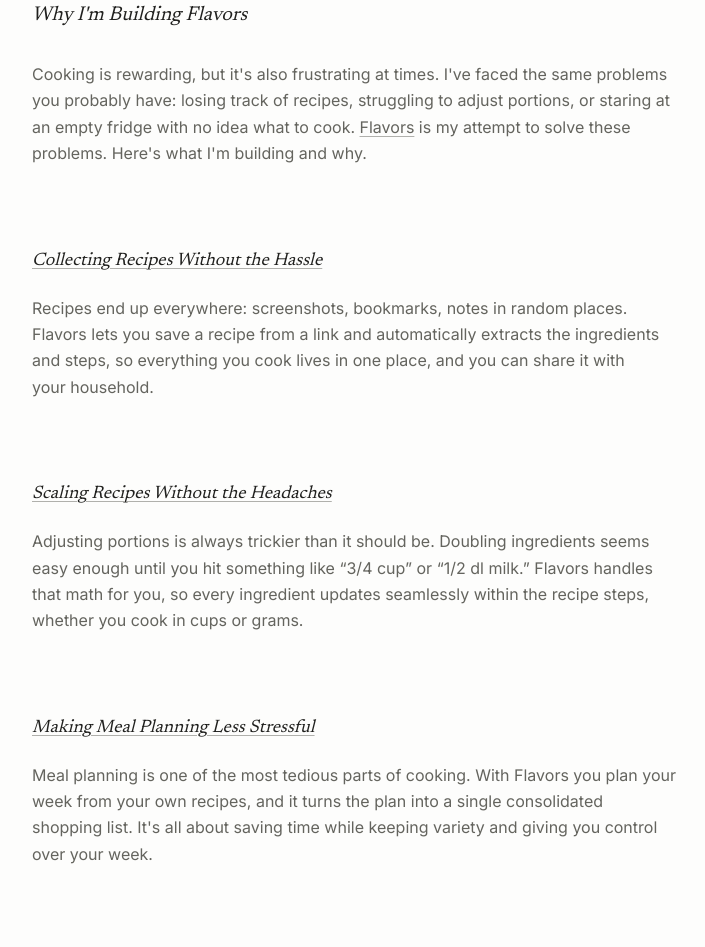
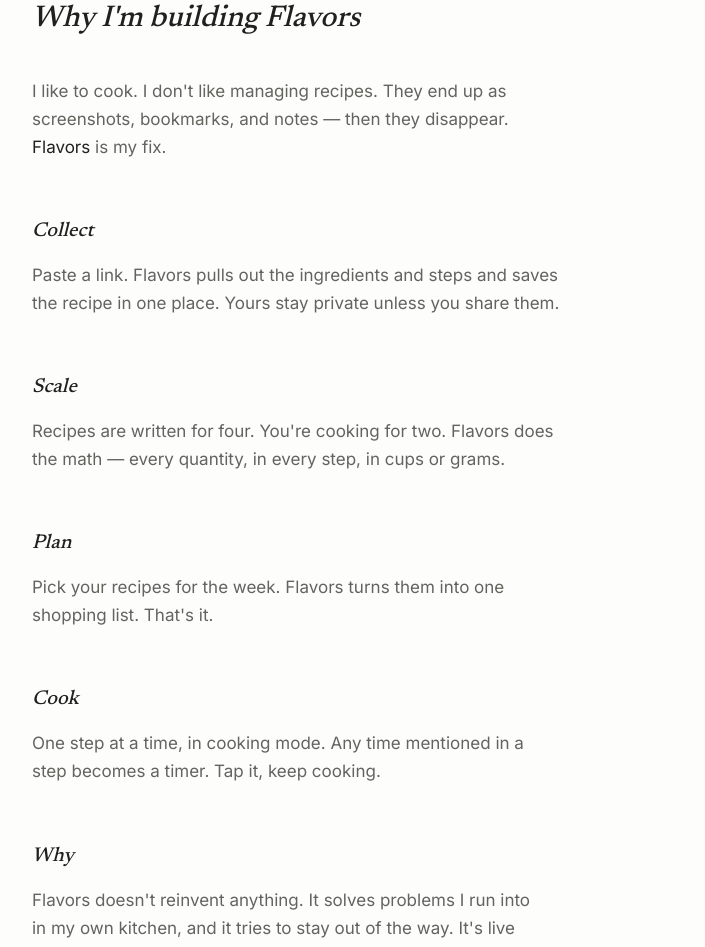
Before and after one commit to isacrasmusson/portfolio, a Next.js app: page /projects/flavors in a window 1280 px wide. Shown: the part 200-1147 px from the top of the page, without its empty margins (286-991 px from the left). Built offline with nearby package versions, Linux system fonts and the light colour scheme.

Commit message:
second pass

```diff
--- a/app/globals.css
+++ b/app/globals.css
@@ -126,15 +126,23 @@
 }
 
 a {
-  text-decoration: underline;
-  text-underline-offset: 3px;
-  text-decoration-thickness: 1px;
-  text-decoration-color: hsl(var(--muted-foreground) / 0.5);
-  transition: text-decoration-color 150ms ease;
+  text-decoration: none;
 }
 
-a:hover {
-  text-decoration-color: hsl(var(--foreground));
+/* Prose links: foreground color carries the affordance, underline on hover only */
+p a,
+li a,
+dd a {
+  color: hsl(var(--foreground));
+}
+
+p a:hover,
+li a:hover,
+dd a:hover {
+  text-decoration: underline;
+  text-decoration-thickness: 1px;
+  text-underline-offset: 3px;
+  text-decoration-color: hsl(var(--muted-foreground) / 0.6);
 }
 
 p {
--- a/app/projects/flavors/page.tsx
+++ b/app/projects/flavors/page.tsx
@@ -2,84 +2,53 @@
 import { Heading } from "@/components/global/Article/Heading";
 
 export const metadata: Metadata = {
-  title: "Why I'm Building Flavors",
+  title: "Why I'm building Flavors",
   description:
-    "Cooking is rewarding, but it's also frustrating at times. I've faced the same problems you probably have—losing track of recipes, struggling to adjust portions, or staring at an empty fridge with no idea what to cook. Flavors is my attempt to solve these problems in a way that makes sense. Here's the story behind it.",
+    "I like to cook. I don't like managing recipes. Flavors is my fix.",
 };
 
 export default function Flavors() {
   return (
-    <article className="p-page">
-      <h1 className="mb-8 text-xl font-newsreader italic">
-        {"Why I'm Building Flavors"}
+    <article className="p-page max-w-xl text-[17px]">
+      <h1 className="mb-10 font-newsreader text-2xl font-medium italic sm:text-3xl">
+        {"Why I'm building Flavors"}
       </h1>
       <p className="text-muted-foreground">
-        {`Cooking is rewarding, but it's also frustrating at times. I've faced the
-        same problems you probably have: losing track of recipes, struggling to
-        adjust portions, or staring at an empty fridge with no idea what to
-        cook. `}
+        {`I like to cook. I don't like managing recipes. They end up as
+        screenshots, bookmarks, and notes — then they disappear. `}
         <a href="https://flavors.app" target="_blank" rel="noopener noreferrer">
           Flavors
         </a>
-        {` is my attempt to solve these problems. Here's what I'm building and
-        why.`}
+        {` is my fix.`}
       </p>
-      <Heading href="collecting-recipes">
-        {"Collecting Recipes Without the Hassle"}
-      </Heading>
+      <Heading href="collect">{"Collect"}</Heading>
       <p className="text-muted-foreground">
-        {`Recipes end up everywhere: screenshots, bookmarks, notes in random
-        places. Flavors lets you save a recipe from a link and automatically
-        extracts the ingredients and steps, so everything you cook lives in one
-        place, and you can share it with your household.`}
+        {`Paste a link. Flavors pulls out the ingredients and steps and saves
+        the recipe in one place. Yours stay private unless you share them.`}
       </p>
-      <Heading href="auto-quantities">
-        {"Scaling Recipes Without the Headaches"}
-      </Heading>
+      <Heading href="scale">{"Scale"}</Heading>
       <p className="text-muted-foreground">
-        {`Adjusting portions is always trickier than it should be. Doubling
-        ingredients seems easy enough until you hit something like “3/4 cup” or
-        “1/2 dl milk.” Flavors handles that math for you, so every ingredient
-        updates seamlessly within the recipe steps, whether you cook in cups or
-        grams.`}
+        {`Recipes are written for four. You're cooking for two. Flavors does
+        the math — every quantity, in every step, in cups or grams.`}
       </p>
-      <Heading href="weekly-meal-plans">
-        {"Making Meal Planning Less Stressful"}
-      </Heading>
+      <Heading href="plan">{"Plan"}</Heading>
       <p className="text-muted-foreground">
-        {`Meal planning is one of the most tedious parts of cooking. With
-        Flavors you plan your week from your own recipes, and it turns the plan
-        into a single consolidated shopping list. It's all about saving time
-        while keeping variety and giving you control over your week.`}
+        {`Pick your recipes for the week. Flavors turns them into one shopping
+        list. That's it.`}
       </p>
-      <Heading href="cooking-mode">{"Cooking With Your Hands Full"}</Heading>
+      <Heading href="cook">{"Cook"}</Heading>
       <p className="text-muted-foreground">
-        {`Following a recipe mid-cook usually means scrolling with messy hands
-        and losing your place. Flavors guides you step by step, and any timing
-        mentioned in a step becomes a timer you can start with a tap, so you can
-        focus on the food instead of your phone.`}
+        {`One step at a time, in cooking mode. Any time mentioned in a step
+        becomes a timer. Tap it, keep cooking.`}
       </p>
-      <Heading href="technology-meets-convenience">
-        {"Building Something Useful"}
-      </Heading>
+      <Heading href="why">{"Why"}</Heading>
       <p className="text-muted-foreground">
-        {`Flavors isn't about reinventing the wheel. It's about solving real
-        problems I've faced in my own kitchen—problems I know many others deal
-        with too. From better collecting to smarter planning, it's all about
-        making cooking simpler and more enjoyable, without losing the creativity
-        that makes it special. Every feature is being built with care and a
-        focus on real, practical needs.`}
-      </p>
-      <br />
-      <p className="text-muted-foreground">
-        {`Flavors is my way of blending the love of cooking with tools that
-        actually make life easier. It's not perfect, and it's still evolving,
-        but I'm excited to keep improving it. You can try it at `}
+        {`Flavors doesn't reinvent anything. It solves problems I run into in
+        my own kitchen, and it tries to stay out of the way. It's live at `}
         <a href="https://flavors.app" target="_blank" rel="noopener noreferrer">
           flavors.app
         </a>
-        {`. Whether you're a seasoned chef or just starting out, I hope it
-        inspires you to enjoy cooking even more.`}
+        {`.`}
       </p>
     </article>
   );
--- a/components/global/Article/Heading.tsx
+++ b/components/global/Article/Heading.tsx
@@ -22,9 +22,9 @@
   return (
     <a
       href={`#${href}`}
-      className="group group relative mb-5 mt-16 inline-block w-fit no-underline md:mt-20 font-newsreader text-lg italic"
+      className="group relative mb-4 mt-12 inline-block w-fit no-underline md:mt-14 font-newsreader text-xl font-medium italic"
     >
-      <LinkIcon className="size-4 absolute left-[-24px] top-[3px] opacity-0 shadow-none outline-none transition-opacity group-hover:opacity-100 group-focus:opacity-100" />
+      <LinkIcon className="size-4 absolute -left-6 top-0.75 opacity-0 shadow-none outline-none transition-opacity group-hover:opacity-100 group-focus:opacity-100" />
       {Comp}
     </a>
   );
--- a/components/page/FlavorsShowcase.tsx
+++ b/components/page/FlavorsShowcase.tsx
@@ -18,20 +18,9 @@
         rel="noopener noreferrer"
         className="group block no-underline"
       >
-        <div className="flavors-canvas overflow-hidden rounded-2xl border border-black/5 p-4 sm:p-8 dark:border-white/10">
-          <div className="overflow-hidden rounded-xl border border-black/10 bg-background shadow-[0_20px_50px_-20px_rgba(60,20,0,0.4)] transition-all duration-500 ease-out group-hover:-translate-y-1 group-hover:shadow-[0_28px_60px_-20px_rgba(60,20,0,0.5)] dark:border-white/10">
-            <div className="flex items-center gap-2 border-b border-black/5 bg-muted/60 px-3 py-2 dark:border-white/5">
-              <span className="flex gap-1.5">
-                <span className="size-2.5 rounded-full bg-[#ff5f57]" />
-                <span className="size-2.5 rounded-full bg-[#febc2e]" />
-                <span className="size-2.5 rounded-full bg-[#28c840]" />
-              </span>
-              <span className="mx-auto -translate-x-3 rounded-md bg-background/80 px-3 py-0.5 text-[11px] text-muted-foreground">
-                flavors.app
-              </span>
-            </div>
-
-            <div className="relative aspect-16/10 overflow-hidden">
+        <div className="flavors-canvas overflow-hidden rounded-2xl p-4 sm:p-8">
+          <div className="overflow-hidden rounded-lg transition-transform duration-500 ease-out group-hover:scale-[1.01]">
+            <div className="relative aspect-16/10 overflow-hidden bg-white">
               <iframe
                 src="https://www.flavors.app"
                 title="Live preview of flavors.app"
--- a/components/page/Footer.tsx
+++ b/components/page/Footer.tsx
@@ -1,7 +1,7 @@
 const Footer = ({ className }: { className?: string }) => {
   return (
     <footer className={className}>
-      <div className="flex items-center justify-between border-t pt-8 text-sm text-muted-foreground">
+      <div className="flex items-center justify-between text-sm text-muted-foreground">
         <span>Isac Rasmusson</span>
         <nav className="flex gap-5">
           <a
```
